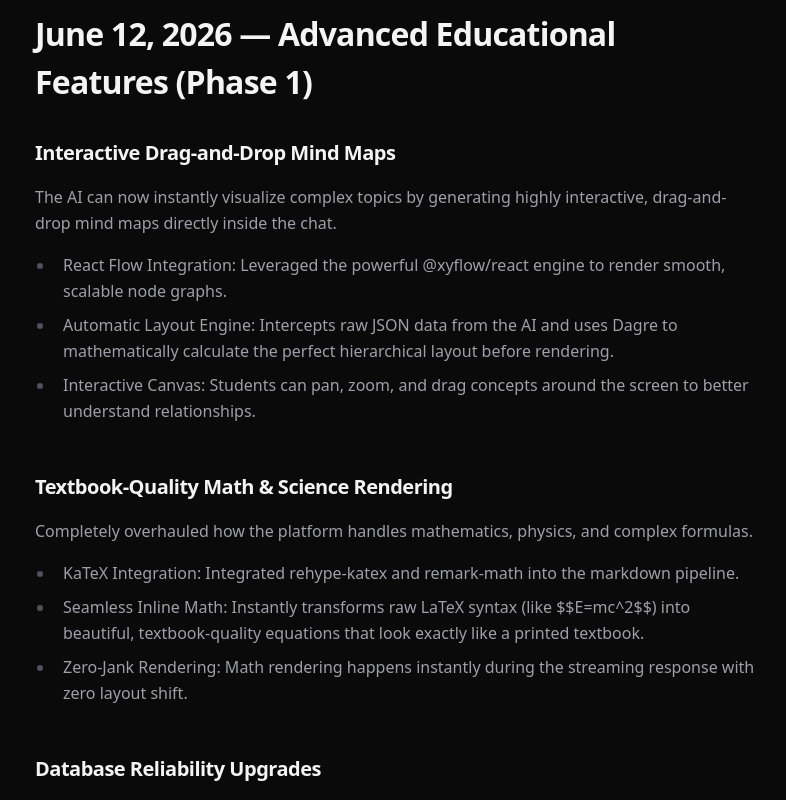
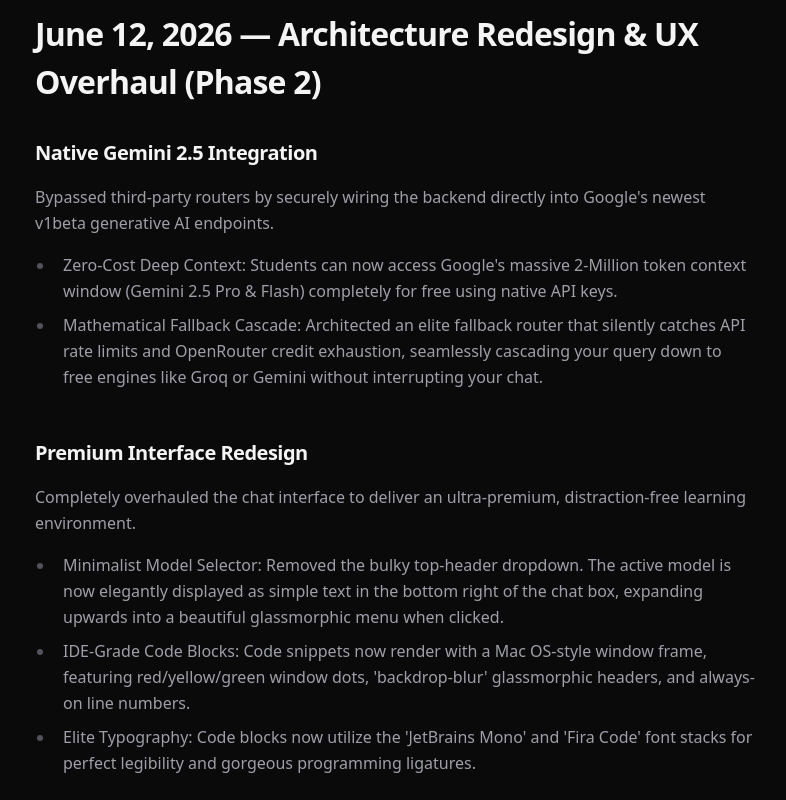
Before and after one commit to Nav33dCodes/smartLearn-AI, a React (Vite) app in the folder smartlearn-frontend/: page /releases in a window 1280 px wide. Shown: the part 340-1140 px from the top of the page, without its empty margins (245-1031 px from the left). Built offline with nearby package versions, Linux system fonts and the light colour scheme; no server answers.

Commit message:
feat: add ReleaseNotes page to display comprehensive platform update history

```diff
--- a/smartlearn-frontend/src/pages/ReleaseNotes.jsx
+++ b/smartlearn-frontend/src/pages/ReleaseNotes.jsx
@@ -1,6 +1,28 @@
 import React, { useEffect } from 'react';
 import { motion } from 'framer-motion';
 const releases = [
+  {
+    date: "June 12, 2026 — Architecture Redesign & UX Overhaul (Phase 2)",
+    features: [
+      {
+        title: "Native Gemini 2.5 Integration",
+        description: "Bypassed third-party routers by securely wiring the backend directly into Google's newest v1beta generative AI endpoints.",
+        bullets: [
+          "Zero-Cost Deep Context: Students can now access Google's massive 2-Million token context window (Gemini 2.5 Pro & Flash) completely for free using native API keys.",
+          "Mathematical Fallback Cascade: Architected an elite fallback router that silently catches API rate limits and OpenRouter credit exhaustion, seamlessly cascading your query down to free engines like Groq or Gemini without interrupting your chat."
+        ]
+      },
+      {
+        title: "Premium Interface Redesign",
+        description: "Completely overhauled the chat interface to deliver an ultra-premium, distraction-free learning environment.",
+        bullets: [
+          "Minimalist Model Selector: Removed the bulky top-header dropdown. The active model is now elegantly displayed as simple text in the bottom right of the chat box, expanding upwards into a beautiful glassmorphic menu when clicked.",
+          "IDE-Grade Code Blocks: Code snippets now render with a Mac OS-style window frame, featuring red/yellow/green window dots, 'backdrop-blur' glassmorphic headers, and always-on line numbers.",
+          "Elite Typography: Code blocks now utilize the 'JetBrains Mono' and 'Fira Code' font stacks for perfect legibility and gorgeous programming ligatures."
+        ]
+      }
+    ]
+  },
   {
     date: "June 12, 2026 — Advanced Educational Features (Phase 1)",
     features: [
```
